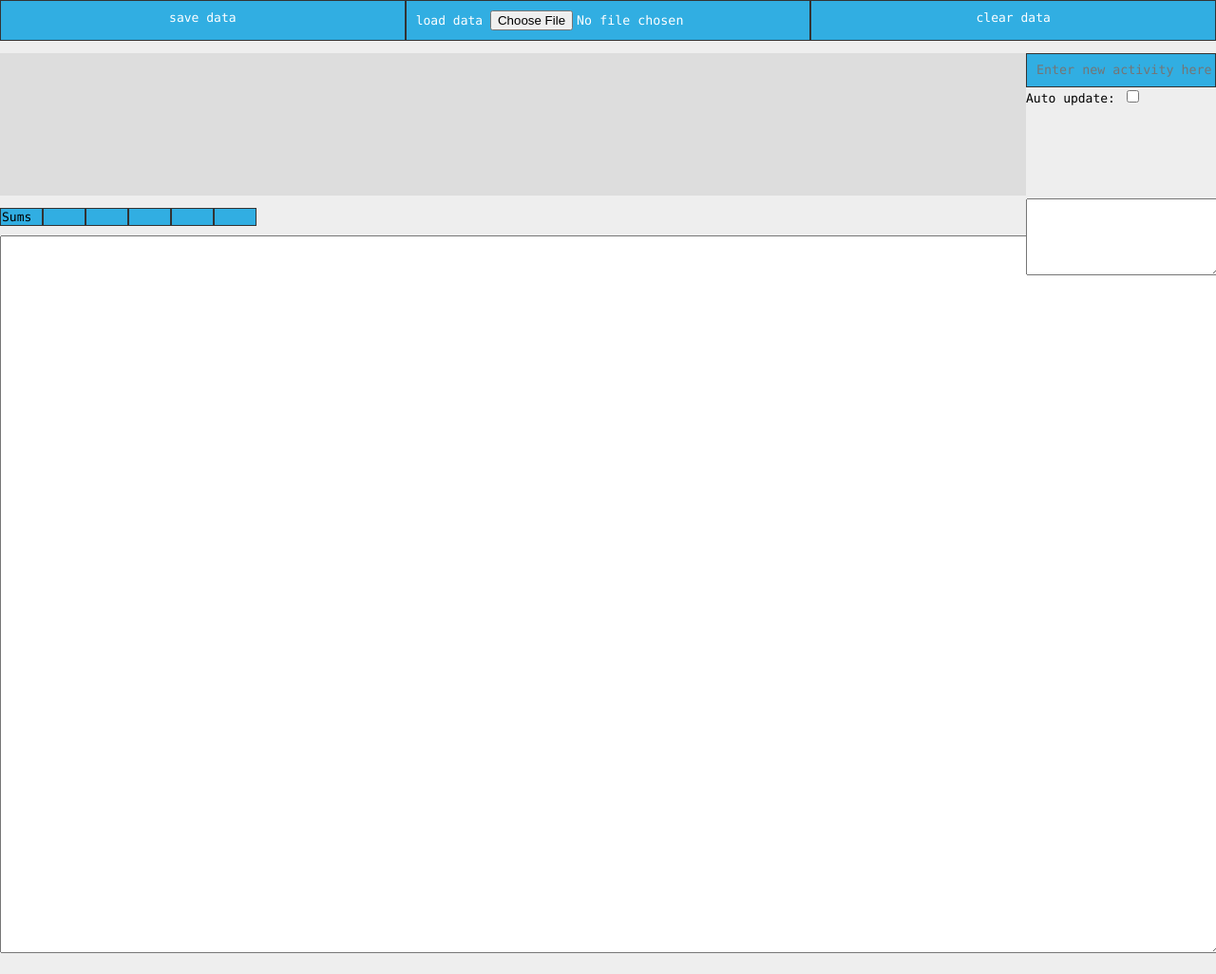
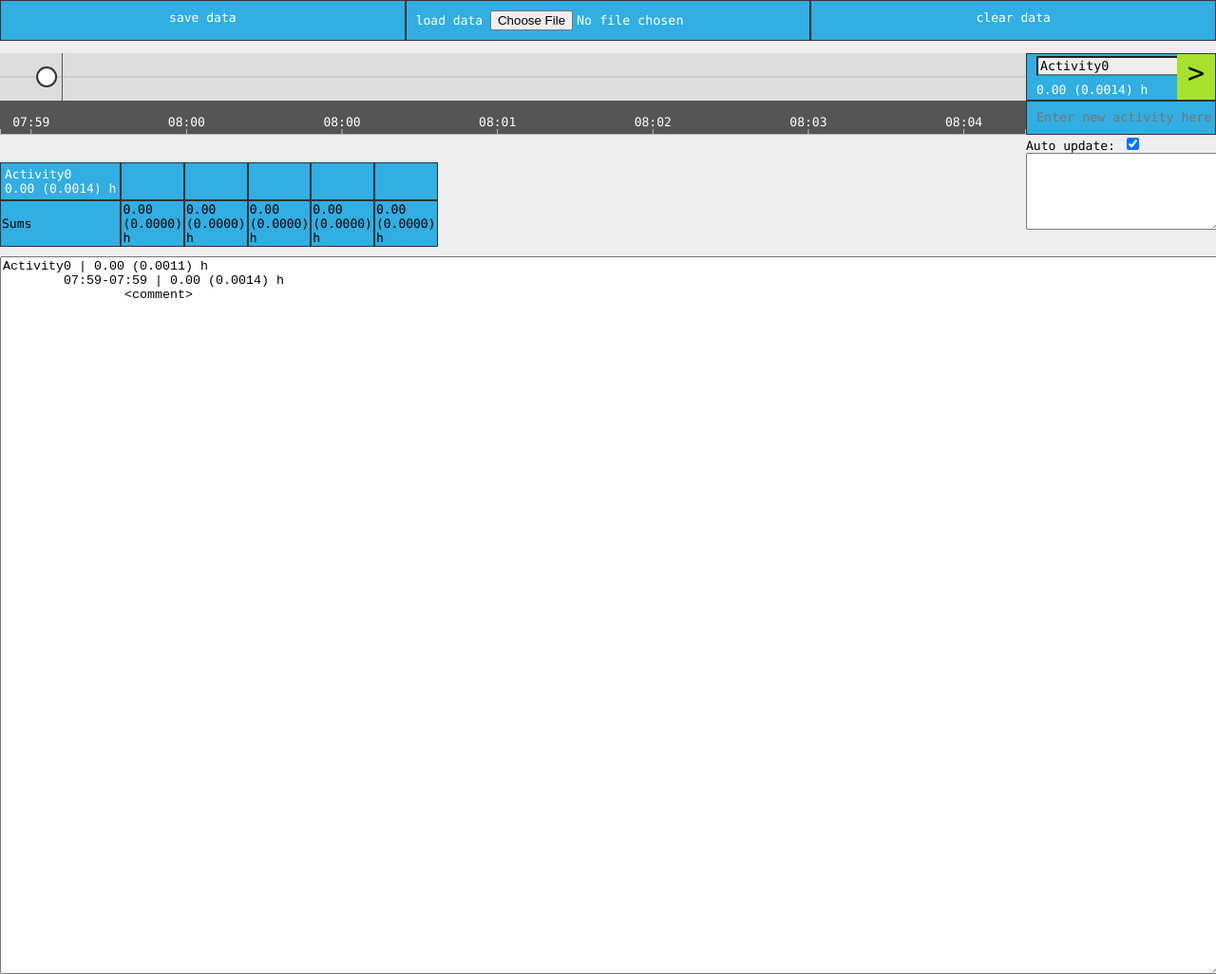
Before and after one commit to mast4461/timekeeper, a plain HTML site: page index.html in a window 1280 px wide. Shown: the whole page at 95% size. Drawn offline with nearby package versions, Linux system fonts and the light colour scheme.

Commit message:
Changed d3 script source to cdn.

```diff
--- a/index.html
+++ b/index.html
@@ -8,7 +8,7 @@
 	<link rel="stylesheet" type="text/css" href="dist/main.css">
 
 	<!-- External scripts -->
-	<script type="text/javascript" src="./node_modules/d3/d3.min.js"></script>
+	<script src="http://d3js.org/d3.v3.min.js"></script>
 </head>
 <body>
 <!-- Section for menu buttons -->
```
